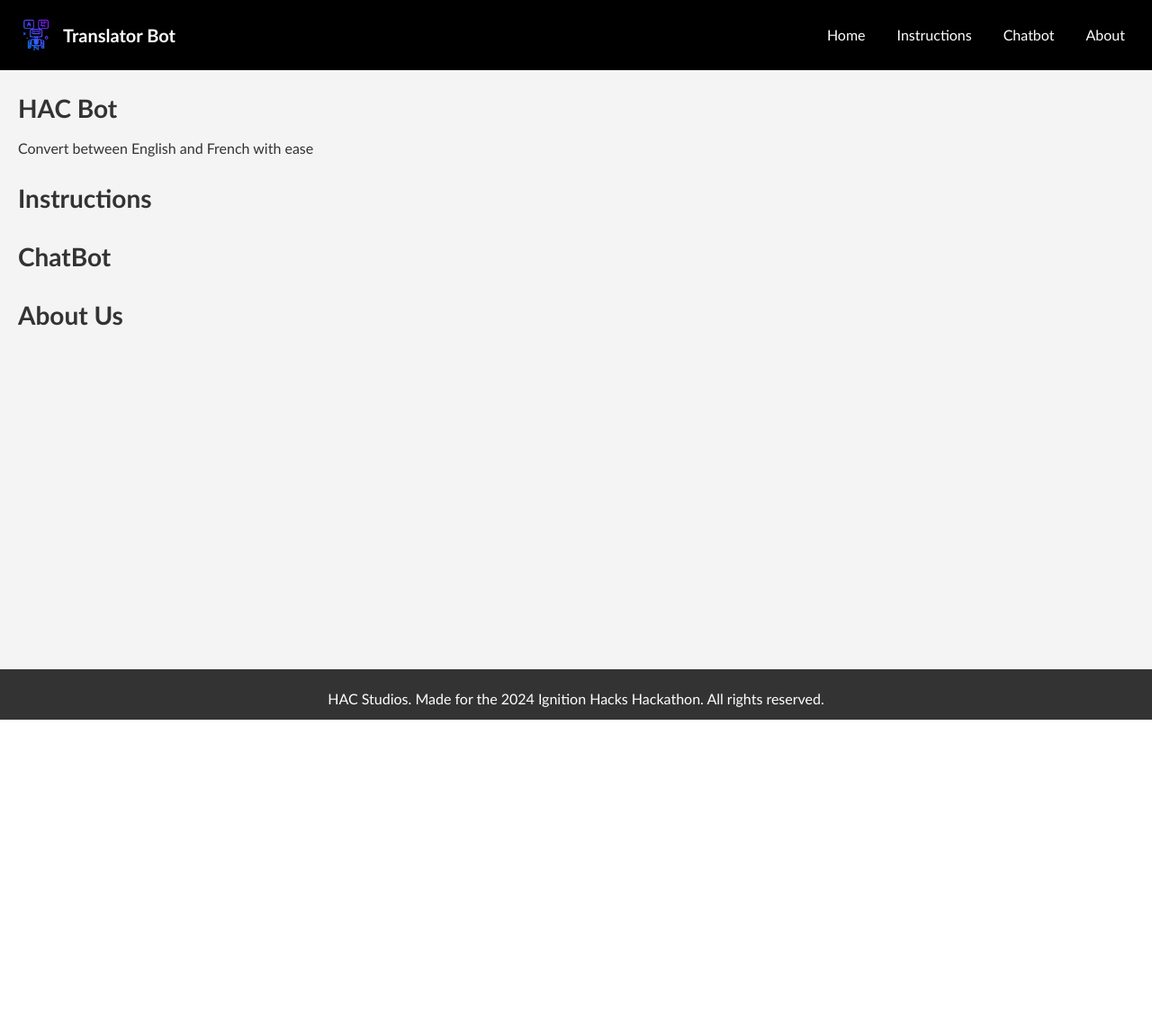
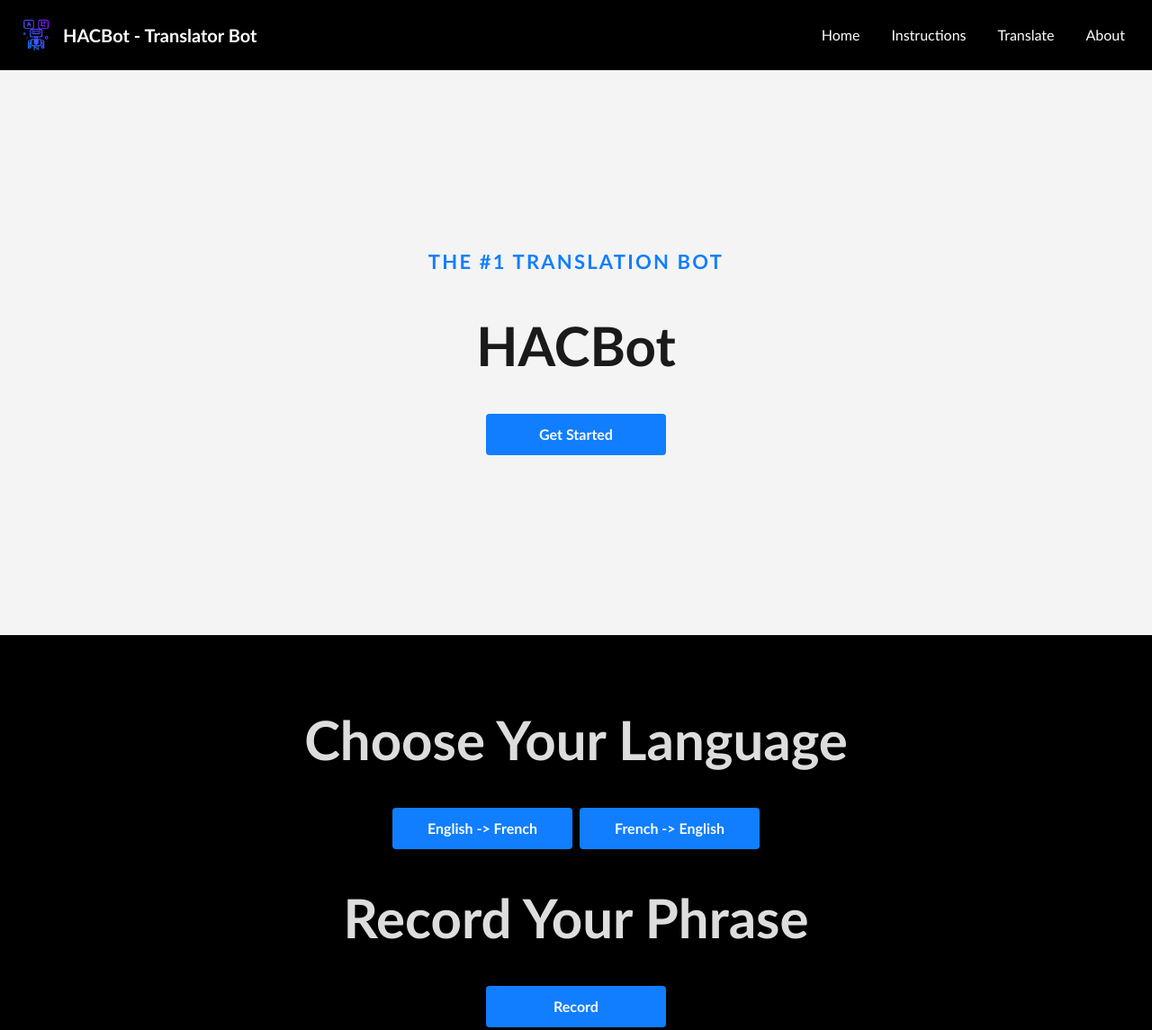
Before and after one commit to hunterShierman/translatorBot, a plain HTML site: page front-end/index.html in a window 1280 px wide. Shown: the top 1145 px of the page at 90% size. Before the commit the page ends 800 px from the top, so only its background shows below. Drawn offline with Linux system fonts and the light colour scheme.

Commit message:
Updated Translation UI
Added UI interface options to Home and Translation section of website; added another image to images folder

```diff
--- a/front-end/index.html
+++ b/front-end/index.html
@@ -3,7 +3,7 @@
 <head>
     <meta charset="UTF-8">
     <meta name="viewport" content="width=device-width, initial-scale=1.0">
-    <title>Translator Bot</title>
+    <title>HACBot</title>
     <link rel="stylesheet" href="styles.css">
 </head>
 <body>
@@ -11,13 +11,13 @@
         <div class="header-container">
             <div class="logo">
                 <img src="images/robot.png" alt="Logo" class="logo-img">
-                Translator Bot
+                HACBot - Translator Bot
             </div>
             <nav>
                 <ul>
                     <li><a href="#home">Home</a></li>
                     <li><a href="#instructions">Instructions</a></li>
-                    <li><a href="#chatbot">Chatbot</a></li>
+                    <li><a href="#chatbot">Translate</a></li>
                     <li><a href="#about">About</a></li>
                 </ul>
             </nav>
@@ -26,20 +26,56 @@
 
     <main>
         <section id="home">
-            <h1>HAC Bot</h1>
-            <p>Convert between English and French with ease</p>
-        </section>
-
-        <section id="instructions">
-            <h1>Instructions</h1>
+            <div class="home-container">
+                <div class="home-content">
+                    <span class="home-topper">The #1 Translation Bot</span>
+                    <h1 class="home-title">HACBot</h1>
+                    <div class="home-button-group">
+                        <a href="#chatbot" class="home-button-solid">Get Started</a>
+                    </div>
+                </div>
+            </div>
         </section>
 
         <section id="chatbot">
-            <h1>ChatBot</h1>
+            <div class="chatbot-container">
+                <div class="chatbot-content">
+                    <h2>Choose Your Language</h2>
+                    <div class="button-group">
+                        <a href="" class="english-french">English -> French</a>
+                        <a href="" class="french-english">French -> English</a>
+                    </div>
+
+                    <h2>Record Your Phrase</h2>
+                    <div class="button-group">
+                        <a href="" class="record">Record</a>
+                    </div>
+
+                    <h2>Your Phrase:</h2>
+                    <p>(User Phrase Here)</p>
+
+                    <h2>Translate</h2>
+                    <div class="button-group">
+                        <a href="" class="translate">Translate</a>
+                    </div>
+
+                    <h2>Your Translated Phrase:</h2>
+                    <p>(Translated Phrase Here)</p>
+
+                    <h2>Play Your Phrase</h2>
+                    <div class="button-group">
+                        <a href="" class="play">Play</a>
+                    </div>
+                </div>
+            </div>
         </section>
 
         <section id="about">
-            <h1>About Us</h1>
+            <div class="about-container">
+                <div class="about-content">
+                    <h1 class="about-title">About Us</h1>
+                </div>
+            </div>
         </section>
     </main>
 
--- a/front-end/styles.css
+++ b/front-end/styles.css
@@ -16,6 +16,10 @@ body {
     display: flex;
     flex-direction: column;
     min-height: 100vh;
+}
+
+*, *:before, *:after {
+    box-sizing: border-box;
 }
 
 /* Header Styles */
@@ -47,7 +51,15 @@ body {
         margin-right: 10px;
     }
 
-/* Header Styles */
+/* Footer Styles */
+footer {
+    text-align: center;
+    padding: 10px;
+    background-color: #333;
+    color: #fff;
+}
+
+/* Nav Styles */
     nav ul {
         list-style: none;
         display: flex;
@@ -67,14 +79,7 @@ body {
 
 /* Main Content Styles */
     main {
-        padding: 20px;
         background-color: #f4f4f4;
-        flex: 1;
-        padding: 20px;
-    }
-
-    section {
-        margin-bottom: 20px;
     }
 
     h1 {
@@ -86,10 +91,181 @@ body {
         margin-top: 10px;
     }
 
-/* Footer Styles */
-    footer {
+    /* Home Content Styles*/
+
+    #home {
+        padding: 200px;
+        overflow: hidden;
+        position: relative;
+        z-index: 1;
+      }
+
+      #home .home-container {
+        width: 100%;
+        max-width: 80rem;
+        margin: auto;
+        display: flex;
+        justify-content: center;
+        align-items: center;
+        flex-wrap: wrap;
+        gap: 3rem;
+      }
+
+      #home .home-content {
         text-align: center;
-        padding: 10px;
-        background-color: #333;
-        color: #fff;
+        width: 100%;
+        max-width: 46.875rem;
+      }
+
+      #home .home-topper {
+        font-size: 22px;
+        line-height: 1.2em;
+        text-transform: uppercase;
+        text-align: inherit;
+        letter-spacing: .1em;
+        font-weight: 700;
+        color: #107EFF;
+        margin-bottom: 0.25rem;
+        display: block;
+      }
+
+      #home .home-title {
+        font-size: 60px;
+        font-weight: 900;
+        line-height: 1.2em;
+        color: #1a1a1a;
+        padding: 40px;
+      }
+
+      #home .home-button-group {
+        display: flex;
+        justify-content: center;
+        flex-wrap: wrap;
+        gap: 0.5rem;
+      }
+
+      #home .home-button-solid {
+        font-size: 1rem;
+        font-weight: 700;
+        line-height: 46px;
+        text-align: center;
+        text-decoration: none;
+        min-width: 12.5rem;
+        margin: 0;
+        box-sizing: border-box;
+        padding: 0 1.5rem;
+        background-color: #107EFF;
+        color: #fafbfc;
+        border-radius: 0.25rem;
+        display: inline-block;
+        position: relative;
+        z-index: 1;
+      }
+
+      #home .home-button-solid:before {
+        content: "";
+        width: 0%;
+        height: 100%;
+        background: #8F16FF;
+        opacity: 1;
+        border-radius: 0.25rem;
+        position: absolute;
+        top: 0;
+        left: 0;
+        z-index: -1;
+        transition: width 0.3s;
+      }
+
+      #home .home-button-solid:hover:before {
+        width: 100%;
+      }
+
+    /* Chatbot Content Styles*/
+
+    #chatbot .chatbot-container {
+        position: relative;
     }
+
+    #chatbot .chatbot-content {
+        color:#f4f4f4;
+        background-color:#000;
+        text-align: justify;
+        padding: 40px;
+    }
+
+    #chatbot h1 {
+        color:#ddd;
+    }
+
+    #chatbot h2 {
+        font-size: 60px;
+        font-weight: 900;
+        line-height: 1.2em;
+        color: #ddd;
+        padding: 40px;
+        text-align: center;
+    }
+
+    #chatbot p {
+        text-align: center;
+    }
+
+    #chatbot .button-group {
+        display: flex;
+        justify-content: center;
+        flex-wrap: wrap;
+        gap: 0.5rem;
+      }
+
+      #chatbot .english-french, .french-english, .record, .translate, .play {
+        font-size: 1rem;
+        font-weight: 700;
+        line-height: 46px;
+        text-align: center;
+        text-decoration: none;
+        min-width: 12.5rem;
+        margin: 0;
+        box-sizing: border-box;
+        padding: 0 1.5rem;
+        background-color: #107EFF;
+        color: #fafbfc;
+        border-radius: 0.25rem;
+        display: inline-block;
+        position: relative;
+        z-index: 1;
+      }
+
+      #chatbot .english-french:before, .french-english:before, .record:before, .translate:before, .play:before {
+        content: "";
+        width: 0%;
+        height: 100%;
+        background: #8F16FF;
+        opacity: 1;
+        border-radius: 0.25rem;
+        position: absolute;
+        top: 0;
+        left: 0;
+        z-index: -1;
+        transition: width 0.3s;
+      }
+
+      #chatbot .english-french:hover:before, .french-english:hover:before, .record:hover:before, .translate:hover:before, .play:hover:before {
+        width: 100%;
+      }
+
+    /* About Content Styles*/
+
+    #about .about-container {
+        position: relative;
+    }
+
+    #about .about-content {
+        color:#000;
+        background-color:#f4f4f4;
+        text-align: justify;
+        padding: 40px;
+    }
+
+    #about h1 {
+        color:#000;
+    }
```
Also changed, not shown: front-end/images/microphone.png (added).
